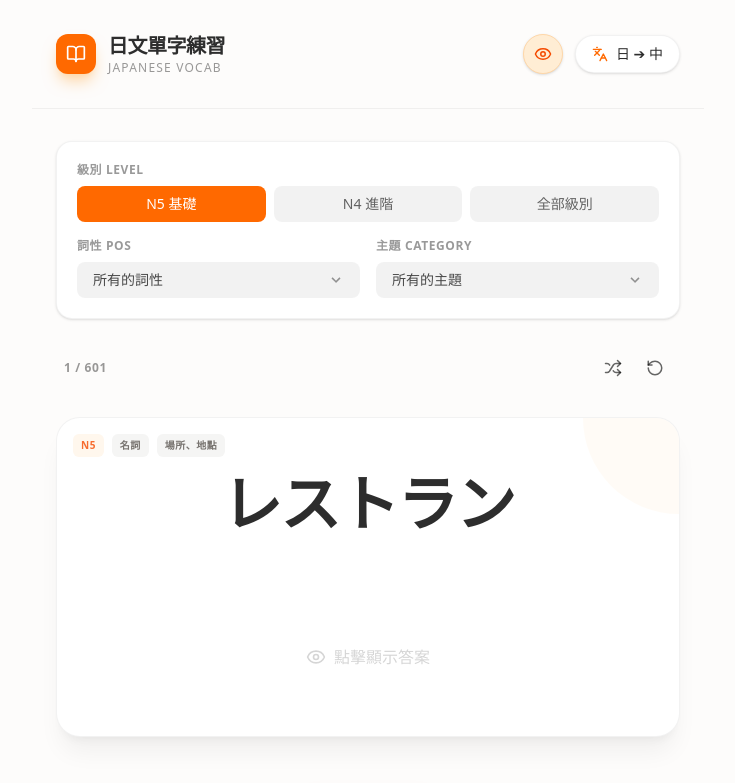
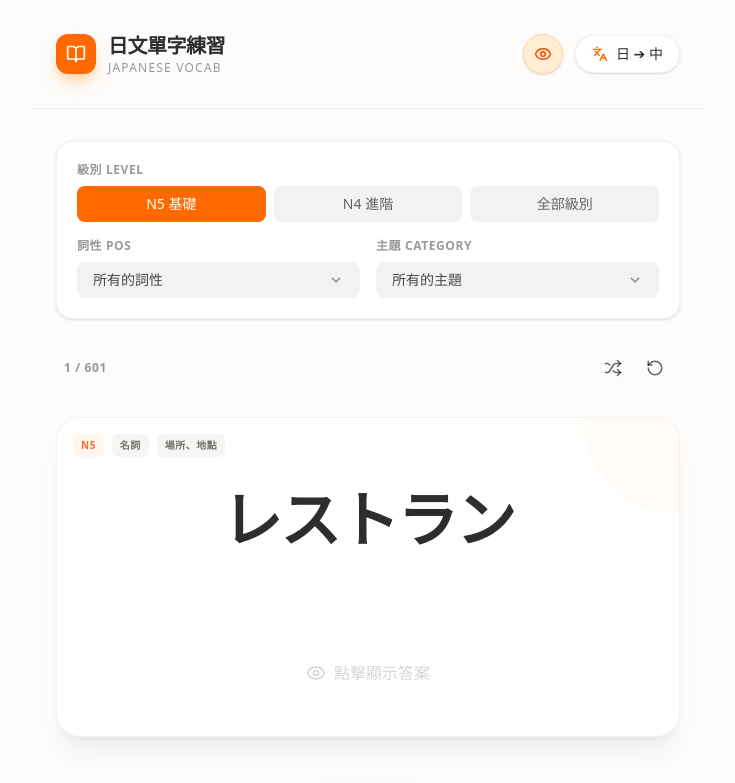
Before and after one commit to bradchang-ux/japanese-vocab-practice, a React (Vite) app: page / in a window 1280 px wide. Shown: the top 783 px of the page, without its empty margins (272-1007 px from the left). Built offline with nearby package versions, Linux system fonts and the light colour scheme.

Commit message:
style: move text container down slightly to decouple from top tags

```diff
--- a/src/App.tsx
+++ b/src/App.tsx
@@ -305,7 +305,7 @@ export default function App() {
                   {/* Decorative background element */}
                   <div className="absolute -top-24 -right-24 w-48 h-48 bg-orange-50 rounded-full opacity-50 group-hover:scale-110 transition-transform duration-500" />
 
-                  <div className="relative z-10 w-full px-2 sm:px-4">
+                  <div className="relative z-10 w-full px-2 sm:px-4 mt-6 sm:mt-8">
                     {mode === 'JP_TO_CN' ? (
                       <>
                         <h2 className="text-4xl sm:text-5xl md:text-6xl font-bold mb-3 sm:mb-4 tracking-tight break-words">
```
